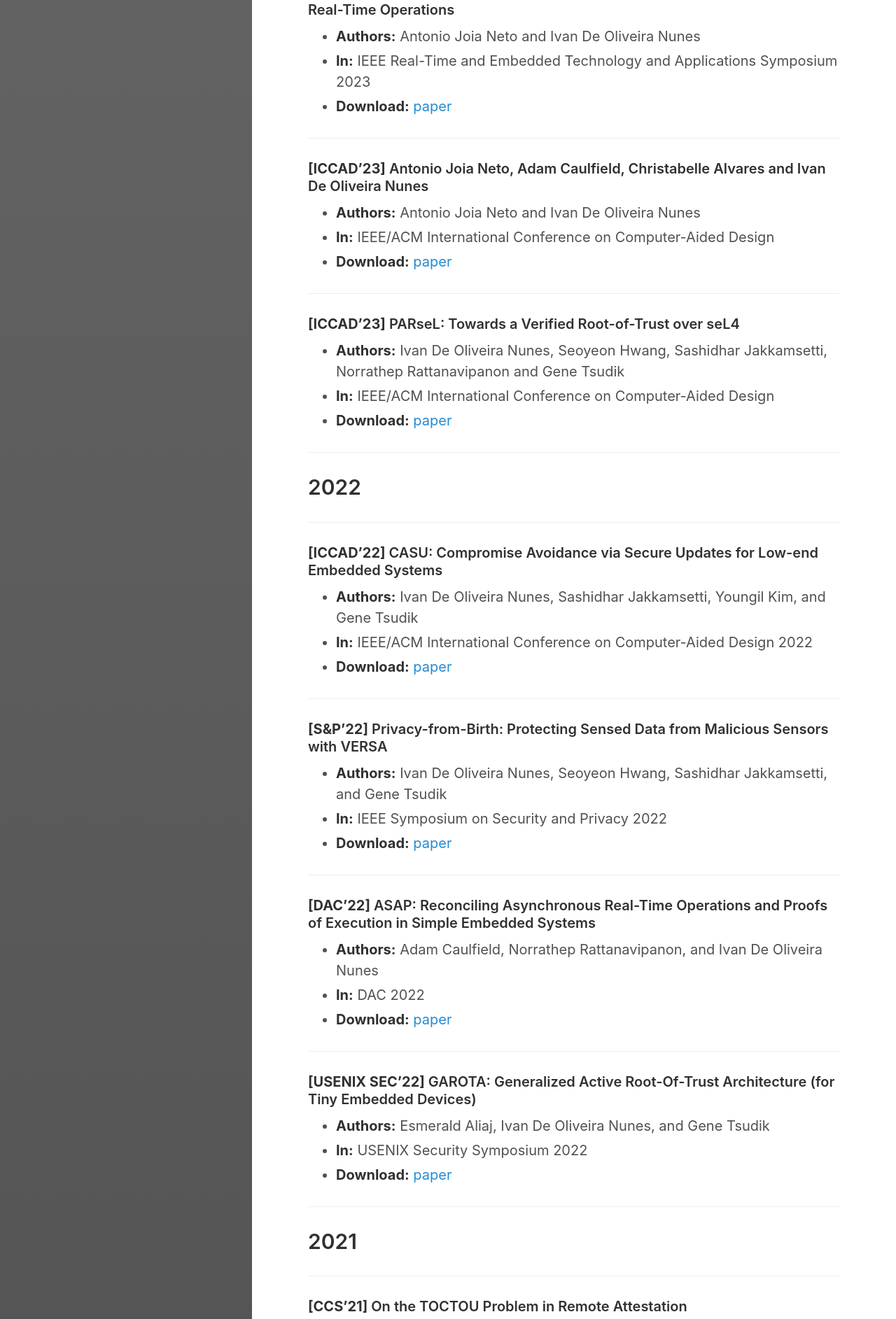
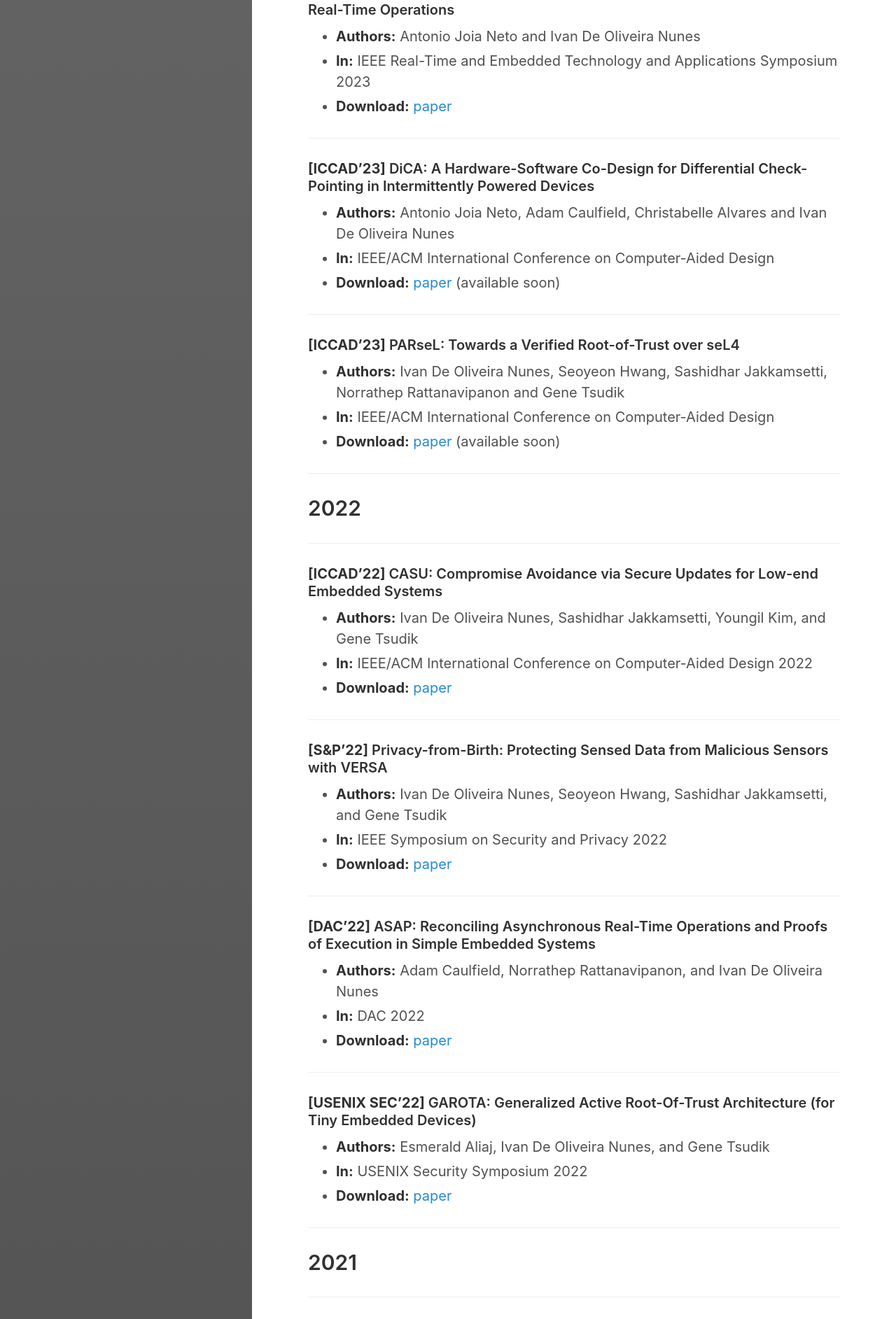
Before and after one commit to ivanolive/ivanolive.github.io, a Jekyll site: the page built from research.md, in a window 1280 px wide. Shown: the part 634-2519 px from the top of the page at 70% size. Built offline with Jekyll 4.4.1, drawn with Linux system fonts in a browser that asks for light colours.

Commit message:
Update research.md

```diff
--- a/research.md
+++ b/research.md
@@ -34,11 +34,11 @@
 ___
 
 
-#### **\[ICCAD'23\]** Antonio Joia Neto, Adam Caulfield, Christabelle Alvares and Ivan De Oliveira Nunes
+#### **\[ICCAD'23\]** DiCA: A Hardware-Software Co-Design for Differential Check-Pointing in Intermittently Powered Devices
 
-- **Authors:** Antonio Joia Neto and Ivan De Oliveira Nunes
+- **Authors:** Antonio Joia Neto, Adam Caulfield, Christabelle Alvares and Ivan De Oliveira Nunes
 - **In:** IEEE/ACM International Conference on Computer-Aided Design
-- **Download:** [paper](available soon)
+- **Download:** [paper](available soon) (available soon)
 
 ___
 
@@ -47,7 +47,7 @@
 
 - **Authors:** 	Ivan De Oliveira Nunes, Seoyeon Hwang, Sashidhar Jakkamsetti, Norrathep Rattanavipanon and Gene Tsudik
 - **In:** IEEE/ACM International Conference on Computer-Aided Design
-- **Download:** [paper](available soon)
+- **Download:** [paper](available soon) (available soon)
 
 ___
 
```
